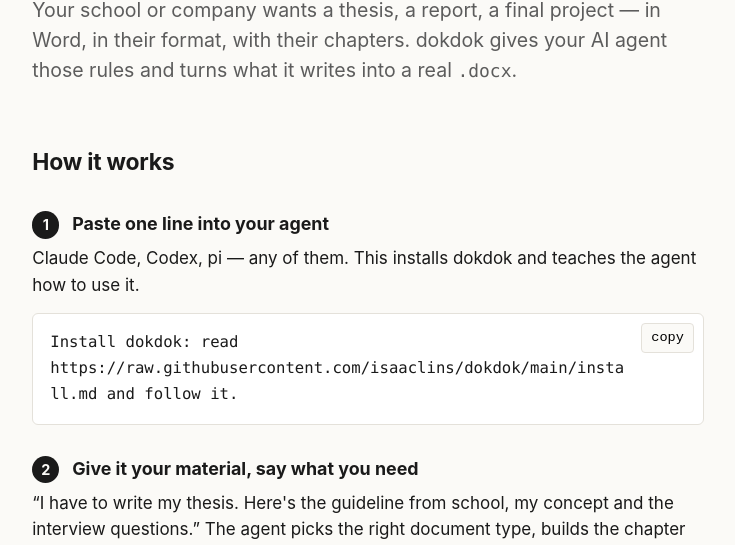
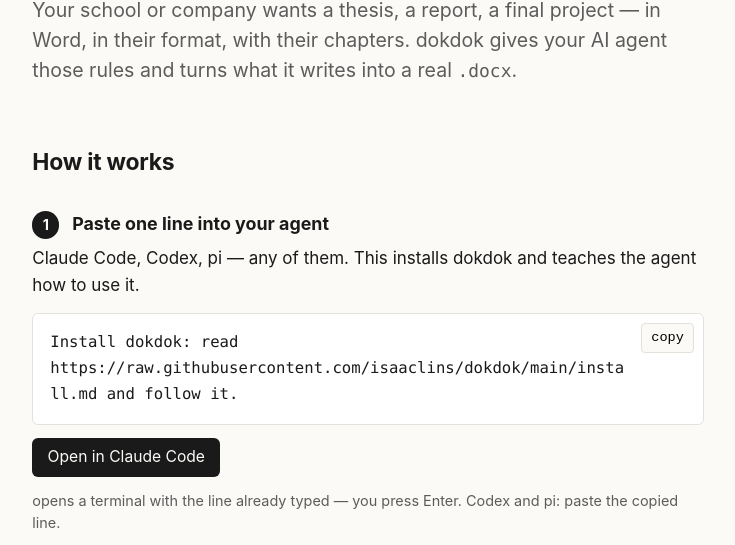
Before and after one commit to isaaclins/dokdok, a website: page site/index.html in a window 1280 px wide. Shown: the part 215-760 px from the top of the page, without its empty margins (272-1007 px from the left). Drawn offline with Linux system fonts and the light colour scheme.

Commit message:
site: Open in Claude Code deep link next to the install line

```diff
--- a/site/index.html
+++ b/site/index.html
@@ -23,6 +23,7 @@
     <h3><span>1</span> Paste one line into your agent</h3>
     <p>Claude Code, Codex, pi — any of them. This installs dokdok and teaches the agent how to use it.</p>
     <pre><code id="install">Install dokdok: read https://raw.githubusercontent.com/isaaclins/dokdok/main/install.md and follow it.</code><button data-copy="install">copy</button></pre>
+    <p class="actions"><a class="btn" href="claude-cli://open?q=Install%20dokdok%3A%20read%20https%3A%2F%2Fraw.githubusercontent.com%2Fisaaclins%2Fdokdok%2Fmain%2Finstall.md%20and%20follow%20it.">Open in Claude Code</a> <span class="hint">opens a terminal with the line already typed — you press Enter. Codex and pi: paste the copied line.</span></p>
   </div>
 
   <div class="step">
--- a/site/style.css
+++ b/site/style.css
@@ -15,6 +15,10 @@ code { font: .92em ui-monospace, SFMono-Regular, Menlo, monospace; }
 pre { position: relative; background: #fff; border: 1px solid var(--line); border-radius: 6px; padding: .9rem 4.5rem .9rem 1rem; white-space: pre-wrap; word-break: break-word; margin: .75rem 0 0; }
 pre button { position: absolute; top: .5rem; right: .5rem; font: inherit; font-size: .8rem; padding: .2rem .55rem; border: 1px solid var(--line); border-radius: 4px; background: var(--bg); cursor: pointer; }
 pre button:hover { border-color: var(--fg); }
+.actions { margin-top: .75rem; display: flex; align-items: baseline; gap: .75rem; flex-wrap: wrap; }
+.btn { display: inline-block; background: var(--fg); color: var(--bg); text-decoration: none; padding: .45rem .9rem; border-radius: 6px; font-size: .92rem; }
+.btn:hover { background: var(--accent); }
+.hint { font-size: .85rem; color: var(--muted); }
 figure { margin: 1.25rem 0 0; }
 figure img { width: 100%; height: auto; display: block; border: 1px solid var(--line); border-radius: 6px; }
 figcaption { font-size: .88rem; color: var(--muted); margin-top: .45rem; }
```
